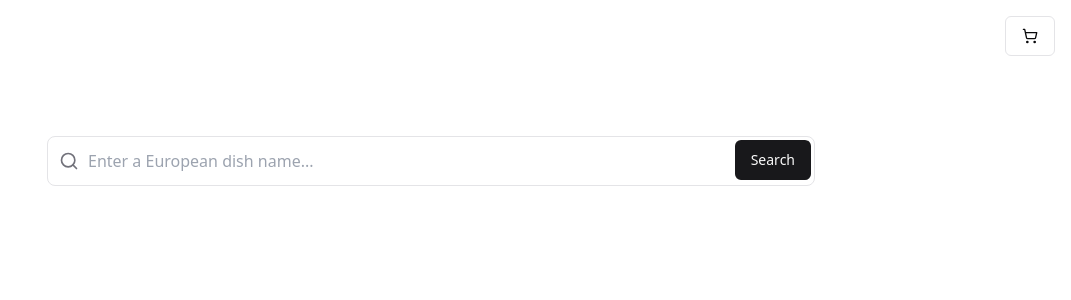
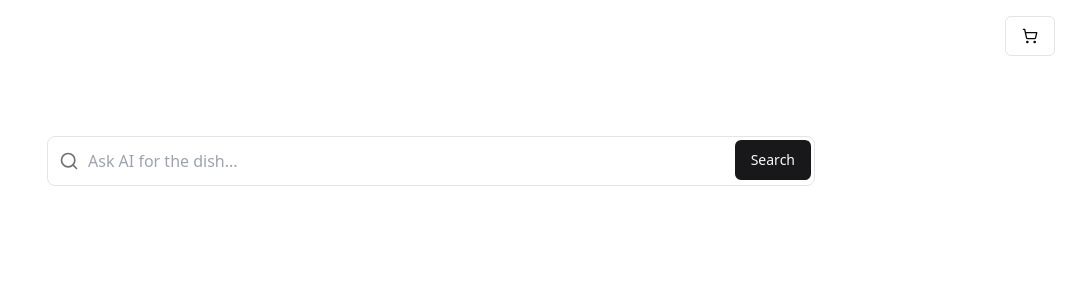
Before and after one commit to NikitaErmolaev-LE/cuisine-cartographer, a React (Vite) app: page / in a window 1280 px wide. Shown: the top 300 px of the page, without its empty margins (209-1280 px from the left). Built offline with nearby package versions, Linux system fonts and the light colour scheme.

Commit message:
Change search bar placeholder
Update the placeholder text in the search bar to "Ask AI for the dish".

```diff
--- a/src/components/SearchBar.tsx
+++ b/src/components/SearchBar.tsx
@@ -36,7 +36,7 @@ const SearchBar = ({ className, onSearch, isLoading }) => {
           <input
             type="text"
             className="block w-full pl-10 pr-20 py-3 text-base text-foreground bg-background border border-input rounded-lg focus:outline-none focus:ring-2 focus:ring-primary transition-all"
-            placeholder="Enter a European dish name..."
+            placeholder="Ask AI for the dish..."
             value={query}
             onChange={(e) => setQuery(e.target.value)}
             disabled={isLoading}
--- a/src/pages/Index.tsx
+++ b/src/pages/Index.tsx
@@ -56,11 +56,14 @@ const Index = () => {
       const ingredients = typedRecipe.ingredients;
       const foundProducts = await api.searchProducts(ingredients);
 
+      // Ensure foundProducts is an array before accessing length property
+      const productsArray = Array.isArray(foundProducts) ? foundProducts : [];
+
       setRecipe(typedRecipe);
-      setProducts(foundProducts as Product[]);
+      setProducts(productsArray as Product[]);
 
       toast.success('Recipe found!', {
-        description: `Found ${foundProducts.length} ingredients for ${typedRecipe.title}`
+        description: `Found ${productsArray.length} ingredients for ${typedRecipe.title}`
       });
     } catch (error) {
       console.error('Search failed:', error);
```
